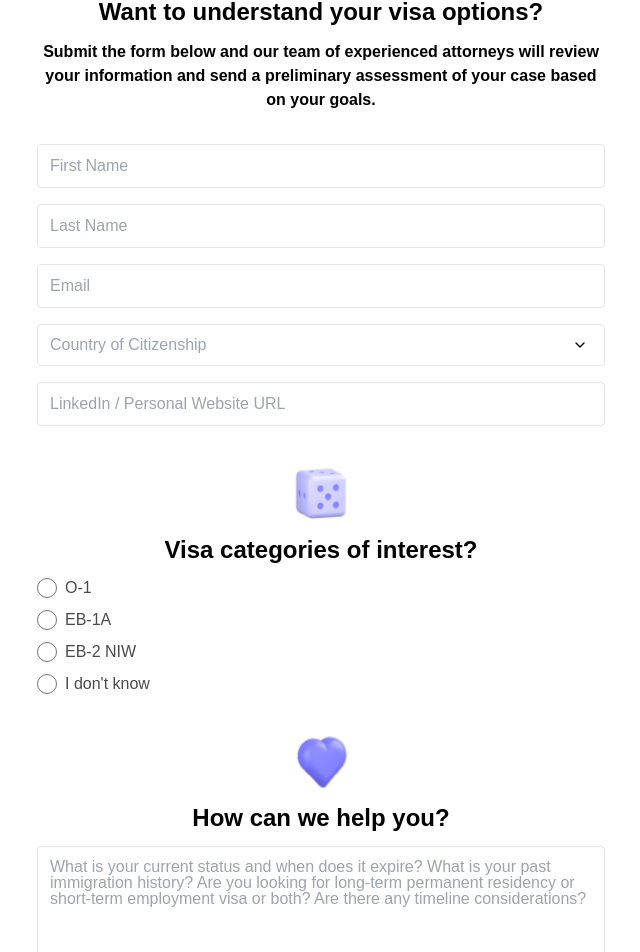
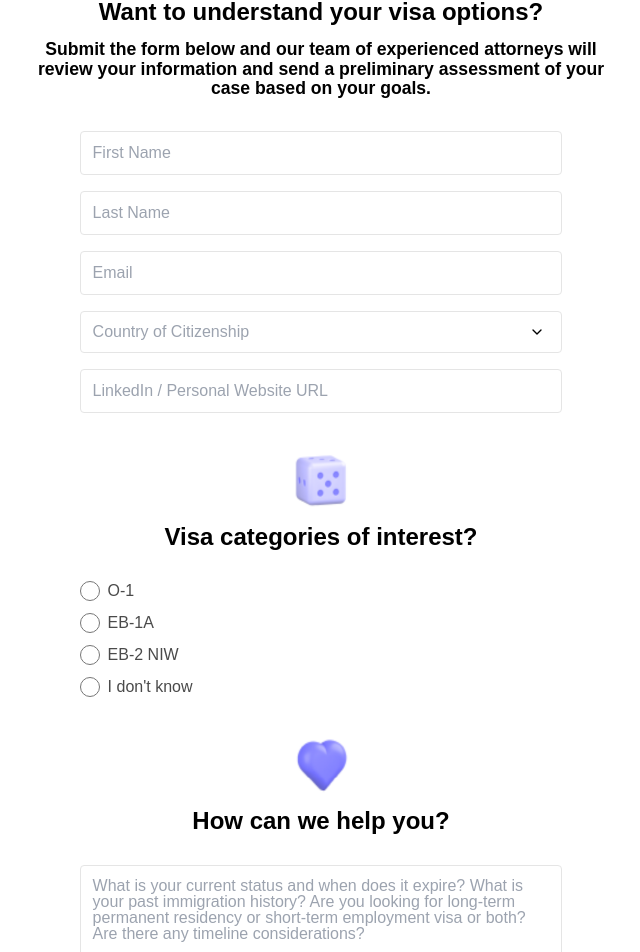
Before and after one commit to tylercorbett/alma-lead-management-app, a Next.js app: page / in a window 1280 px wide. Shown: the part 591-1543 px from the top of the page, without its empty margins (319-959 px from the left). Built offline with nearby package versions, Linux system fonts and the light colour scheme.

Commit message:
match the form style better

```diff
--- a/app/components/Form.tsx
+++ b/app/components/Form.tsx
@@ -12,8 +12,17 @@ const FormContainer = styled.div`
   padding-bottom: 5rem;
 `;
 
+const FormElementsWrapper = styled.div`
+  width: 85%;
+  margin: 0 auto;
+`;
+
 const Section = styled.div`
   margin-bottom: 2.5rem;
+
+  ${FormElementsWrapper} {
+    margin-top: 2rem;
+  }
 `;
 
 const SectionIcon = styled.div`
@@ -37,8 +46,8 @@ const SectionTitle = styled.h2`
 
 const SectionDescription = styled.p`
   text-align: center;
-  font-size: 1rem;
-  line-height: 1.5;
+  font-size: 1.1rem;
+  line-height: 1.1;
   margin-bottom: 2rem;
   margin-left: auto;
   margin-right: auto;
@@ -117,7 +126,7 @@ const TextArea = styled(Field)`
   border-radius: 4px;
   font-size: 1rem;
   color: #4a4a4a;
-  min-height: 120px;
+  min-height: 150px;
   resize: vertical;
 
   &::placeholder {
@@ -188,9 +197,11 @@ const LeadForm = () => {
             <SectionTitle>Want to understand your visa options?</SectionTitle>
             <SectionDescription>
               Submit the form below and our team of experienced attorneys will
-              review your information and send a preliminary assessment of your
+              review your information and send a preliminary assessment of your{" "}
+              <br />
               case based on your goals.
             </SectionDescription>
+            <FormElementsWrapper>
               <InputGroup>
                 <Input name="firstName" placeholder="First Name" />
               </InputGroup>
@@ -216,6 +227,7 @@ const LeadForm = () => {
                   placeholder="LinkedIn / Personal Website URL"
                 />
               </InputGroup>
+            </FormElementsWrapper>
           </Section>
 
           <Section>
@@ -223,6 +235,7 @@ const LeadForm = () => {
               <Image src="/dice.png" alt="Dice icon" width={56} height={56} />
             </SectionIcon>
             <SectionTitle>Visa categories of interest?</SectionTitle>
+            <FormElementsWrapper>
               <CheckboxGroup>
                 <CheckboxLabel>
                   <Checkbox type="radio" name="visaCategory" value="O-1" />
@@ -245,6 +258,7 @@ const LeadForm = () => {
                   I don't know
                 </CheckboxLabel>
               </CheckboxGroup>
+            </FormElementsWrapper>
           </Section>
 
           <Section>
@@ -252,6 +266,7 @@ const LeadForm = () => {
               <Image src="/heart.png" alt="Heart icon" width={56} height={56} />
             </SectionIcon>
             <SectionTitle>How can we help you?</SectionTitle>
+            <FormElementsWrapper>
               <InputGroup>
                 <TextArea
                   as="textarea"
@@ -259,9 +274,12 @@ const LeadForm = () => {
                   placeholder="What is your current status and when does it expire? What is your past immigration history? Are you looking for long-term permanent residency or short-term employment visa or both? Are there any timeline considerations?"
                 />
               </InputGroup>
+            </FormElementsWrapper>
           </Section>
 
+          <FormElementsWrapper>
             <SubmitButton type="submit">Submit</SubmitButton>
+          </FormElementsWrapper>
         </FormikForm>
       </Formik>
     </FormContainer>
```
Lines whose indentation alone changed are shown as unchanged.
